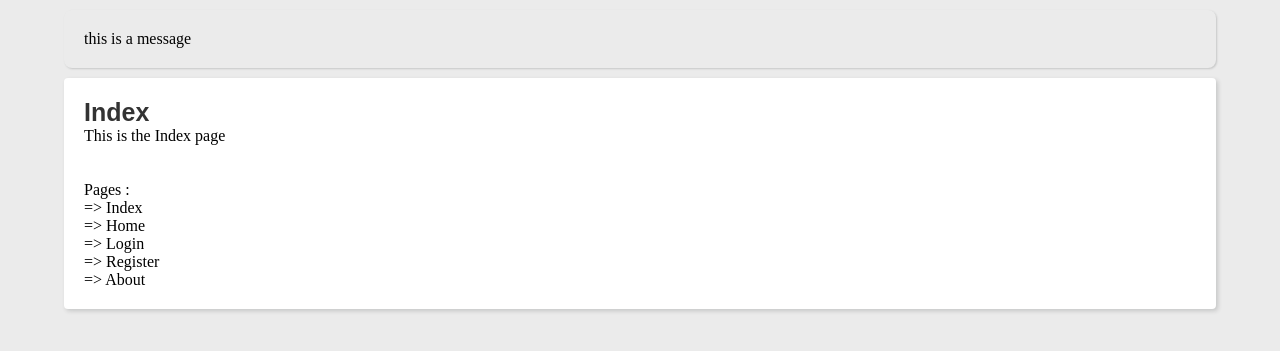
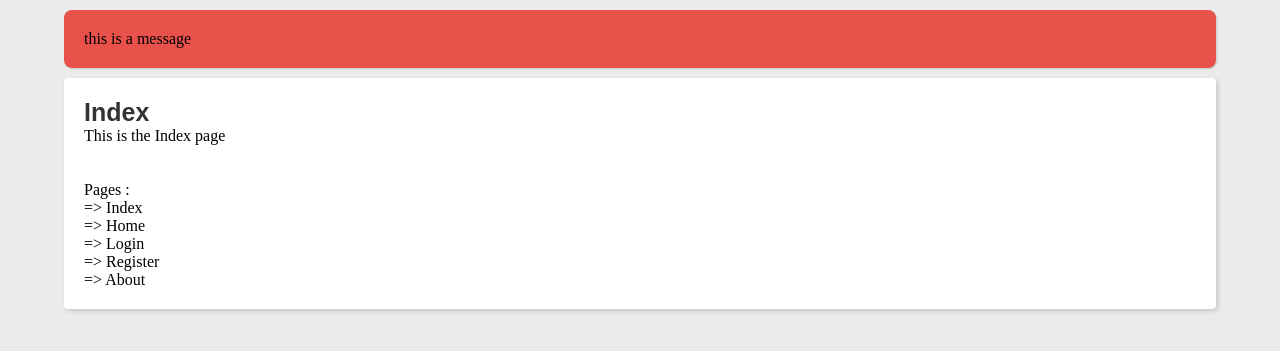
Before and after one commit to Elik09/ServeWatch, a Flask app: page / in a window 1280 px wide. Shown: the top 351 px of the page. Run offline with Flask 2, Linux system fonts and the light colour scheme; some web fonts are replaced.

Commit message:
Initial commit

```diff
--- a/static/css/main.css
+++ b/static/css/main.css
@@ -91,7 +91,7 @@ a {
 }
 
 .fail{
-	background-color:rgb(0, 191, 69,0.3);
+	background-color:rgb(233, 82, 74);
 }
 
 .message{
--- a/templates/header.html
+++ b/templates/header.html
@@ -17,7 +17,7 @@
 	document.write('<script src="http://' + (location.host || 'localhost').split(':')[0] + ':35729/livereload.js?snipver=1"></' + 'script>')
 </script>
 
-		<div class="message">
+		<div class="message fail">
 			<p>this is a message </p>
 		</div>
 
```
